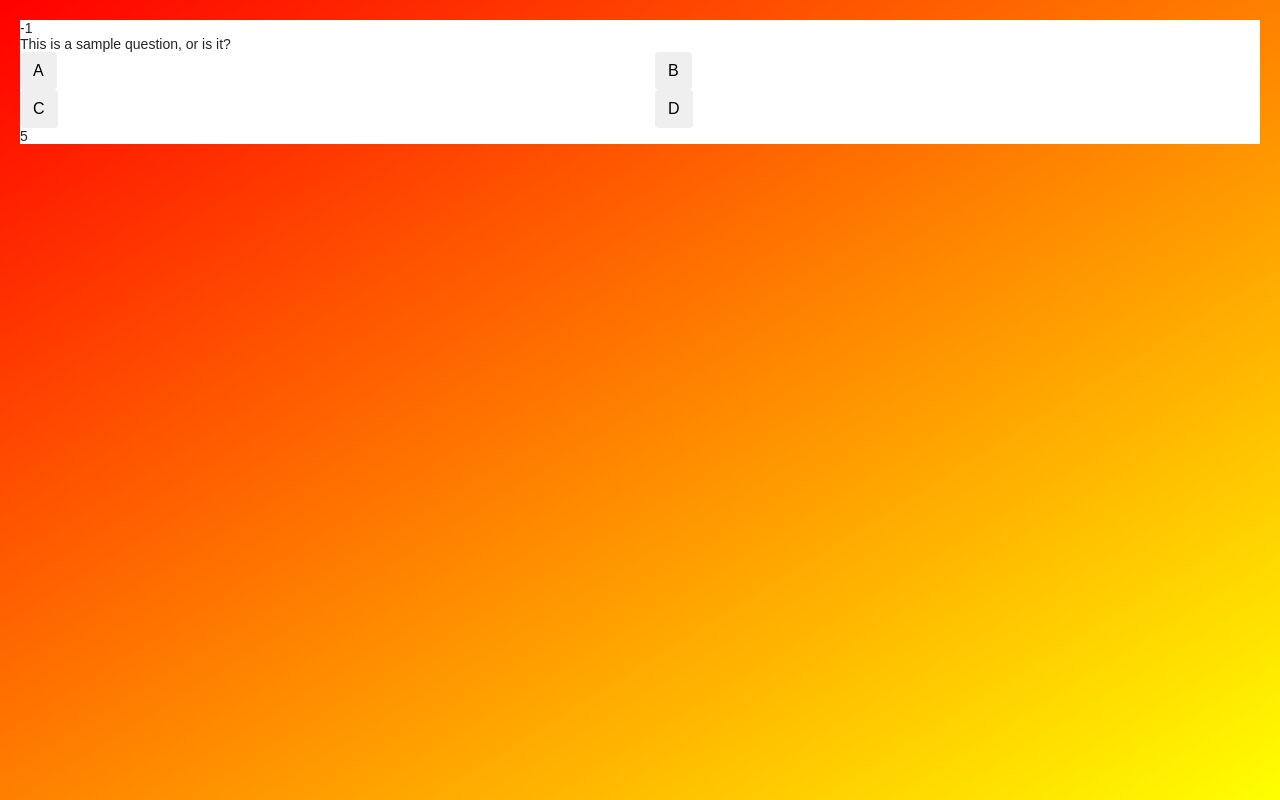
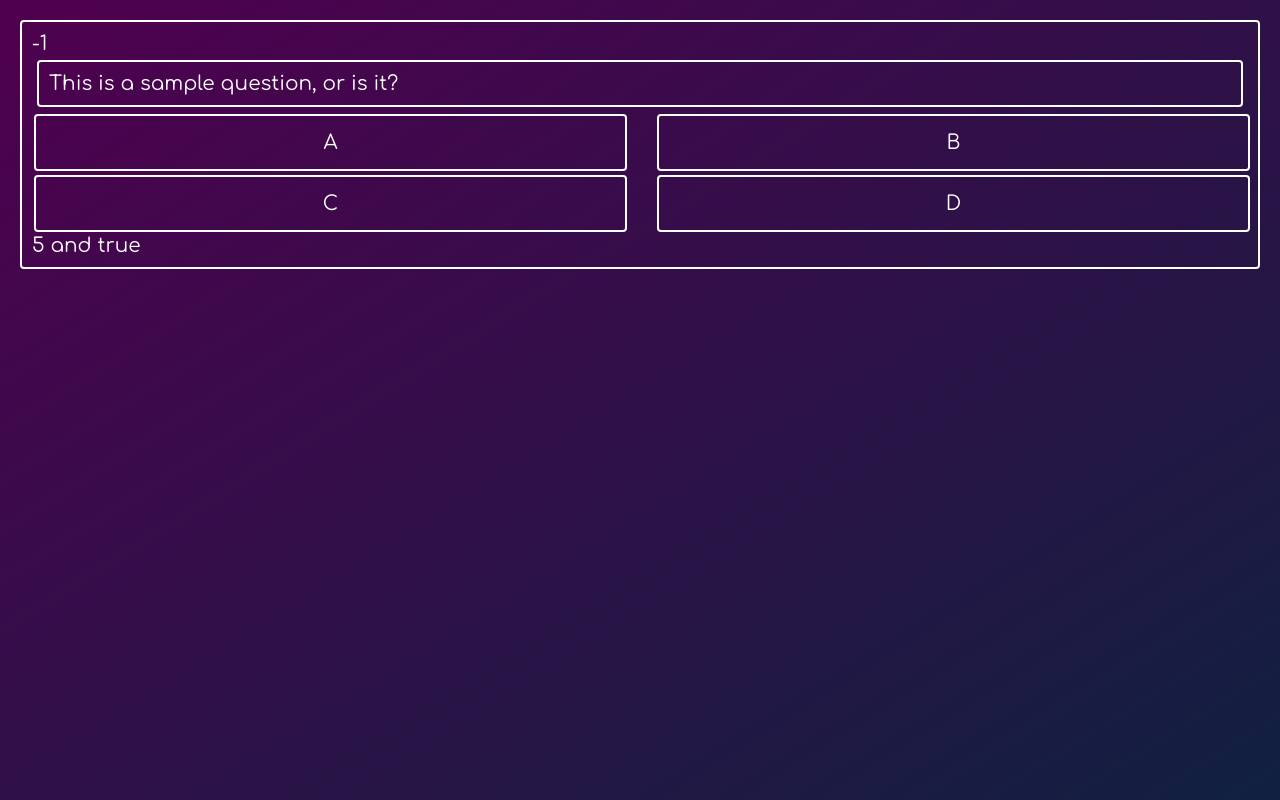
Before and after one commit to devclub-iitd/QuizApp, a React (Create React App) app: page / in a window 1280 px wide. Built offline with nearby package versions, Linux system fonts and the light colour scheme; no server answers.

Commit message:
Added timer stop functionality

```diff
--- a/public/index.html
+++ b/public/index.html
@@ -4,6 +4,9 @@
     <link rel="stylesheet" href="https://stackpath.bootstrapcdn.com/bootstrap/4.1.0/css/bootstrap.min.css"
 integrity="sha384-9gVQ4dYFwwWSjIDZnLEWnxCjeSWFphJiwGPXr1jddIhOegiu1FwO5qRGvFXOdJZ4"
 crossorigin="anonymous">
+
+<link href="https://fonts.googleapis.com/css?family=Comfortaa" rel="stylesheet">
+
     <meta charset="utf-8" />
     <!-- <link rel="shortcut icon" href="%PUBLIC_URL%/favicon.ico" />
     <meta
--- a/src/index.css
+++ b/src/index.css
@@ -3,12 +3,16 @@ html{
   /* margin: 20px; */
   /* margin: 0; */
     height: 100%;
-  background-color: red; /* For browsers that do not support gradients */
-  background-image: linear-gradient(to bottom right, red, yellow);
+  background-color: #500050; /* For browsers that do not support gradients */
+  background-image: linear-gradient(to bottom right, #500050, #102040);
+  box-sizing: border-box;
 }
 body {
-  font: 14px "Century Gothic", Futura, sans-serif;
+  font: 20px Comfortaa, cursive;
   margin: 20px;
+  background-color: transparent;
+  color: white;
+
   /* background-color: red; For browsers that do not support gradients */
   /* background-image: linear-gradient(to bottom right, red, yellow); Standard syntax (must be last) */
 }
@@ -58,11 +62,36 @@ ol, ul {
 .game-info {
   margin-left: 20px;
 } */
+#root{
+}
+.option{
+  background-color: transparent;
+  padding: 15px;
+  border: solid white 2px;
+  color: white;
+  border-radius: 4px;
+  margin :2px;
+}
+.option:hover{
+  background-color: #100090;
+}
+.answers{
+}
+.question{
+  border: solid white 2px;
+  border-radius: 4px;
+  padding:10px;
+  margin : 5px;
+}
+.game{
+  border: solid white 2px;
+  border-radius: 4px;
+  padding:10px;
+}
+.response{
+}
 
-.option{
+.option-row{
+  background-color: transparent;
 
 }
-.answers{}
-.question{}
-.game{}
-.response{}
--- a/src/index.js
+++ b/src/index.js
@@ -40,13 +40,16 @@ class Game extends React.Component {
     this.state.timerEndTime.setTime(this.state.timerEndTime.getTime()+10000)
   }
   handleClick(i) {
+    if(this.state.timerIsOn && (this.state.timerEndTime.getTime() >= Date.now())){
       this.setState({
         status:1,
         response: i,
+        timerIsOn: false,
       });
       socket.emit('answer',{
         answer:i,
-    })
+      });
+    }
   }
   render() {
     return (
--- a/src/modules/Answers.js
+++ b/src/modules/Answers.js
@@ -21,7 +21,7 @@ class Answers extends React.Component {
   render() {
     return (
       <div className="answers">
-        <div className="row">
+        <div className="row option-row">
           {this.renderOption(0)}
           {this.renderOption(1)}
         </div>
--- a/src/modules/Option.js
+++ b/src/modules/Option.js
@@ -7,7 +7,7 @@ function Option(props) {
       onClick: Onclick function (No args)
   */
   return (
-    <button className="option btn" onClick={props.onClick}>
+    <button className="option col-12" onClick={props.onClick}>
       {props.value}
     </button>
   );
--- a/src/modules/Timer.js
+++ b/src/modules/Timer.js
@@ -8,7 +8,7 @@ class Timer extends React.Component{
   constructor(props){
     super(props);
     this.state={
-      displayTime: props.endTime.getTime() - new Date().getTime(),
+      displayTime: props.endTime.getTime() - Date.now(),
       toDisplay: props.isOn,
     };
     if(this.state.displayTime<=0){
@@ -21,9 +21,9 @@ class Timer extends React.Component{
   }
 
   tick(){
-    if(this.state.toDisplay){
+    if(this.state.toDisplay && this.props.isOn){
       this.setState({
-        displayTime: this.props.endTime.getTime() - new Date().getTime()
+        displayTime: this.props.endTime.getTime() - Date.now(),
       });
     }
     if((this.state.displayTime/1000|0) <= 0){
@@ -34,14 +34,14 @@ class Timer extends React.Component{
   }
   render(){
     let timerClass;
-    if(this.state.toDisplay){
+    if(this.state.toDisplay && this.props.isOn){
       timerClass = "timer-on";
     }
     else{
       timerClass = "timer-off";
     }
     return(
-      <div className={timerClass}>{this.state.displayTime / 1000 | 0}</div>
+      <div className={timerClass}>{this.state.displayTime / 1000 | 0} and {this.props.isOn.toString()}</div>
     )
   }
 }
```
Lines whose indentation alone changed are shown as unchanged.
